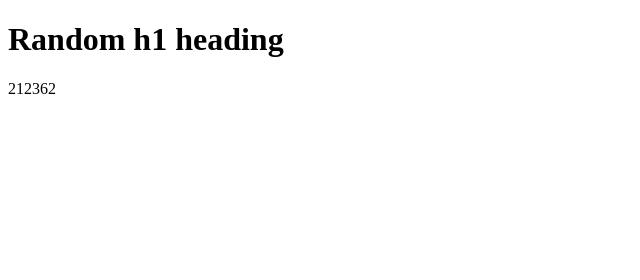
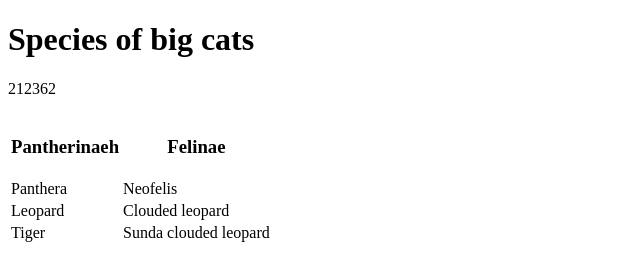
Before and after one commit to raunos/raunos.github.io, a plain HTML site: page index.html in a window 1280 px wide. Shown: the whole page, without its empty margins (0-640 px from the left). Drawn offline with Linux system fonts and the light colour scheme.

Commit message:
Added a table with some sample data.

```diff
--- a/index.html
+++ b/index.html
@@ -5,7 +5,29 @@
     <title>My HTML test.</title>
 </head>
 <body>
-    <h1>Random h1 heading</h1>
+    <h1>Species of big cats</h1>
     <p>212362</p>
+    <table>
+        <thead>
+            <tr>
+                <th><h3>Pantherinaeh</h3></th>
+                <th><h3>Felinae</h3></th>
+            </tr>
+        </thead>
+        <tbody>
+        <tr>
+            <td>Panthera</td>
+            <td>Neofelis</td>
+        </tr>
+        <tr>
+            <td>Leopard</td>
+            <td>Clouded leopard</td>
+        </tr>
+        <tr>
+            <td>Tiger</td>
+            <td>Sunda clouded leopard</td>
+        </tr>
+        </tbody>
+    </table>
 </body>
 </html>
```
